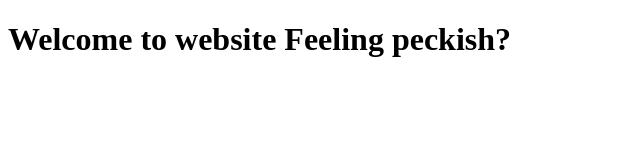
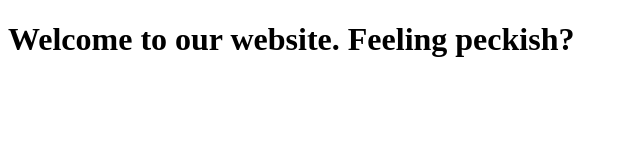
Before and after one commit to ChloeDorothy/WEBSITE, a plain HTML site: page index.html in a window 1280 px wide. Shown: the whole page, without its empty margins (0-640 px from the left). Drawn offline with Linux system fonts and the light colour scheme.

```diff
--- a/index.html
+++ b/index.html
@@ -4,7 +4,6 @@
     <title>CRUMB</title>
       </head>
 <body>
-  <h1>Welcome to website
-    Feeling peckish?</h1>
+  <h1>Welcome to our website. Feeling peckish? </h1>
   </body>
 </html>
```
